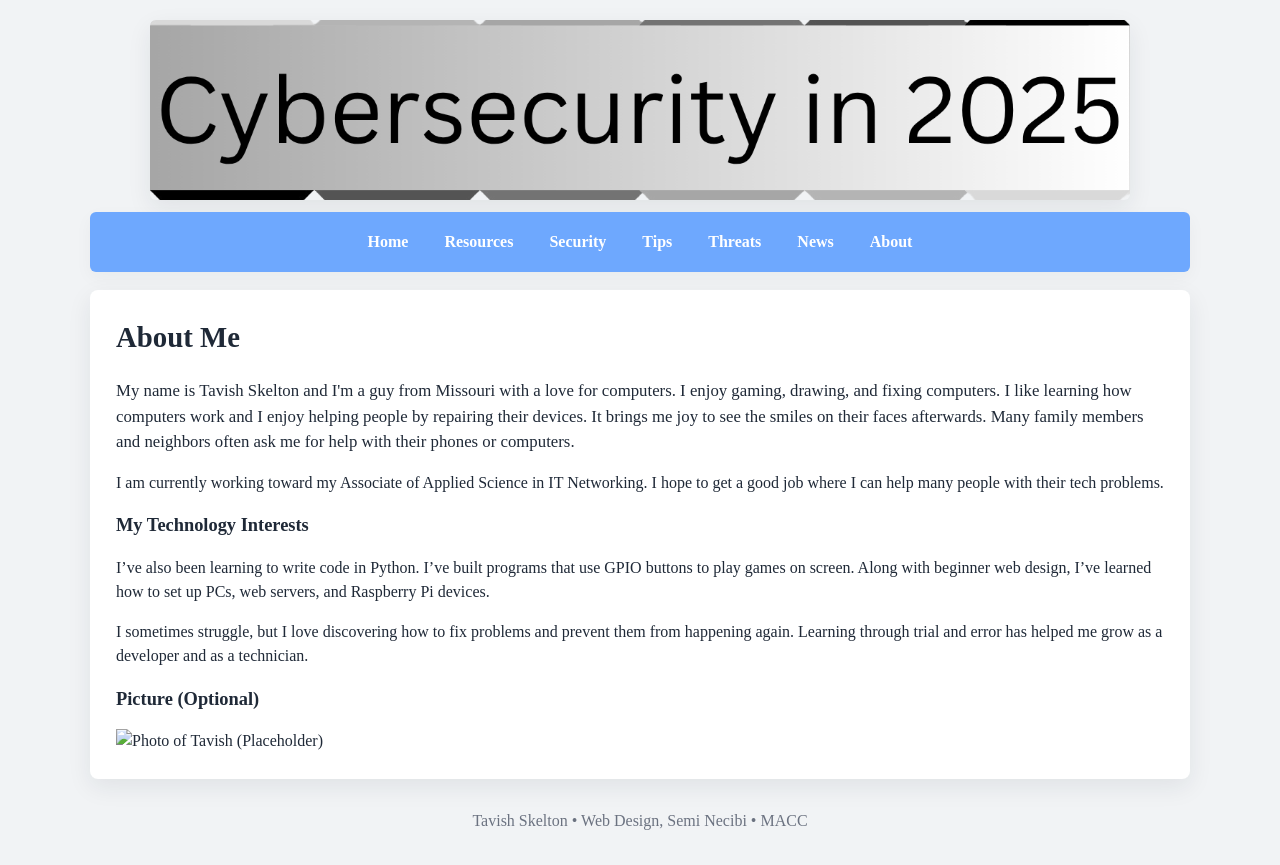
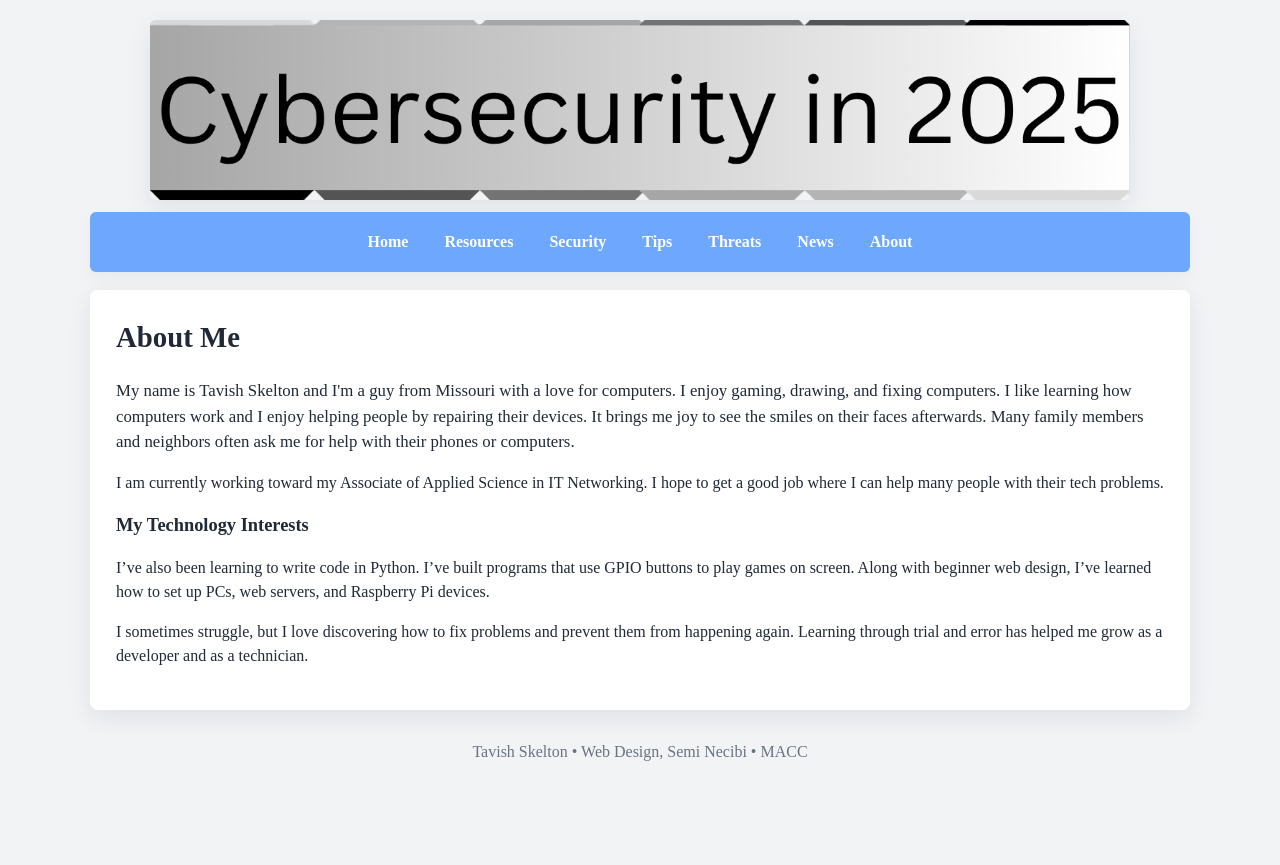
Before and after one commit to SpartanCardSeven/cybersecurity-2025, a plain HTML site: page WD_About.html in a window 1280 px wide. After the commit the page ends 800 px from the top, so only its background shows below. Drawn offline with Linux system fonts and the light colour scheme.

```diff
--- a/WD_About.html
+++ b/WD_About.html
@@ -74,8 +74,7 @@
             as a technician.
         </p>
 
-        <h2>Picture (Optional)</h2>
-        <img src="REPLACE.PNG" alt="Photo of Tavish (Placeholder)">
+
     </div>
 
     <!-- ============================
```
